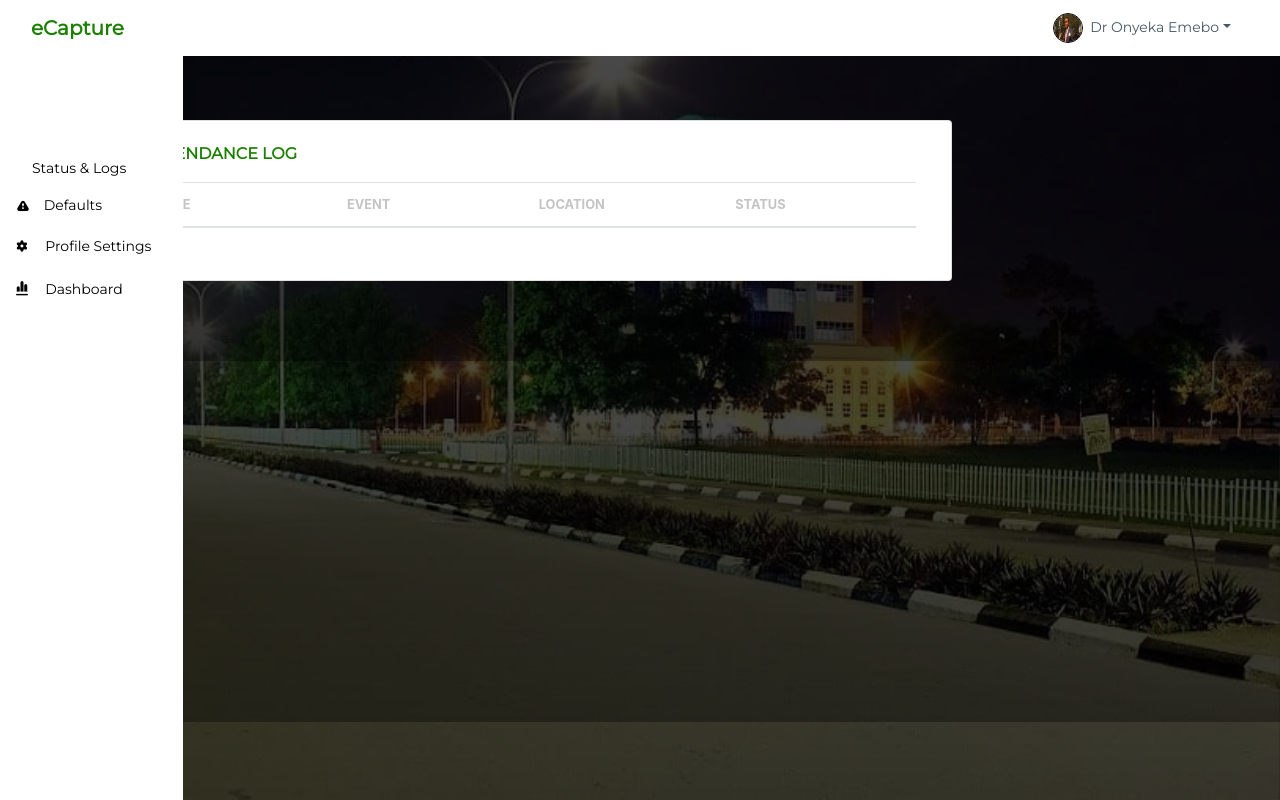
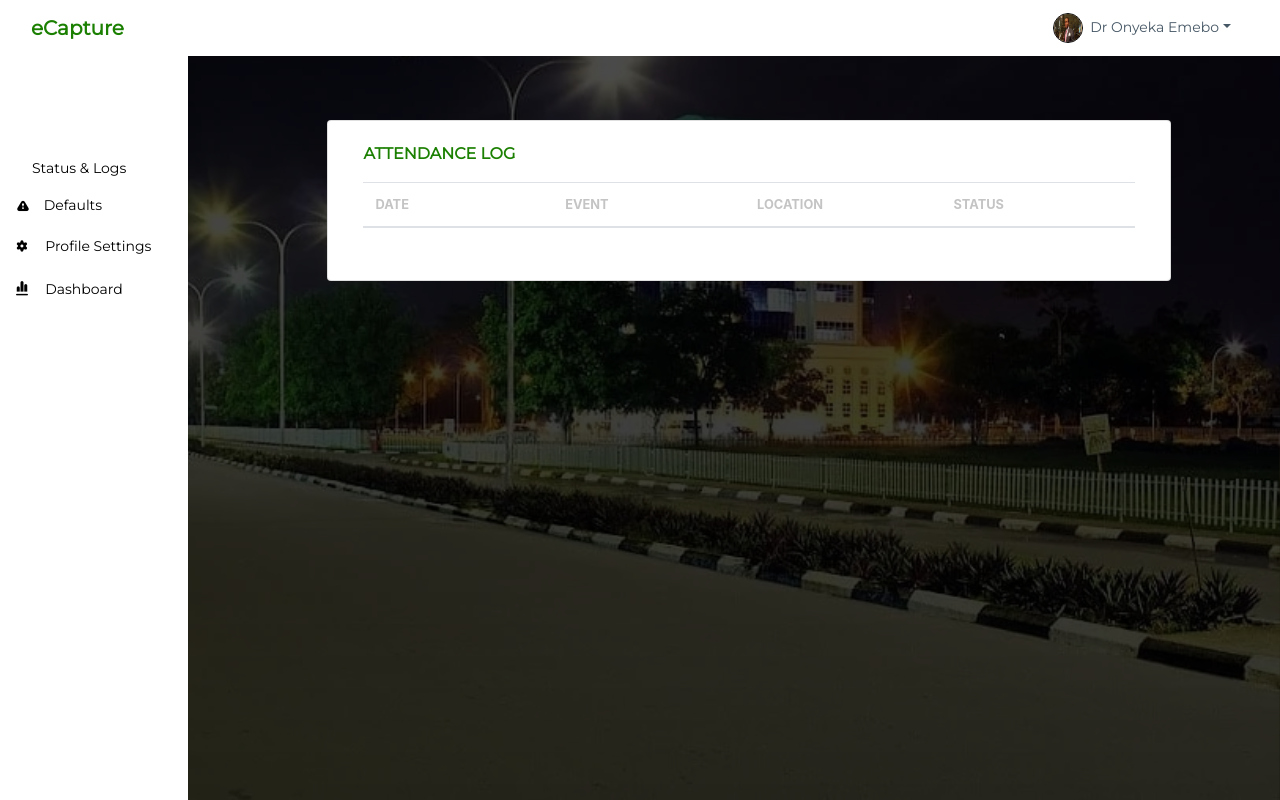
Before and after one commit to HummingBird1224/capture_django, a Django app: page /defaults/ in a window 1280 px wide. Run offline with Django 3.2, Linux system fonts and the light colour scheme; a user stored in the database is signed in; data comes from the database, SQL or seed files in the repository; both versions use the stored data as it was after the commit; lists and menus that the app fills with data are empty; some libraries are stand-ins or nearby versions.

Commit message:
Test Run with Supervisor

```diff
--- a/eCapture/static/assets/css/styles.css
+++ b/eCapture/static/assets/css/styles.css
@@ -16,12 +16,12 @@
   border-color: #1b8002;
 }
 
-.nav-fixed{
-  height: 100vh;
-  z-index: 1;
-  overflow-x: hidden;
-  position: fixed;
-}
+/*.nav-fixed{*/
+/*  height: 100vh;*/
+/*  z-index: 1;*/
+/*  overflow-x: hidden;*/
+/*  position: fixed;*/
+/*}*/
 /*.text-input {*/
 /*  background: white;*/
 /*  border: none;*/
```
Also changed, not shown: db.sqlite3, eCapture/media/avatars/user_CU1234.JPG (added).
